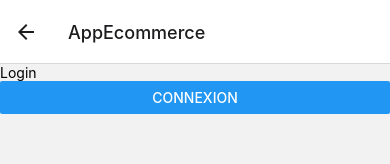
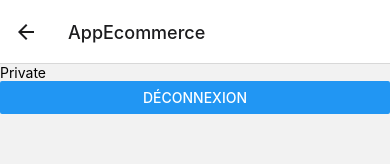
Before and after one commit to yannisjdubois/mybook-2, a React Native app: screen /AppEcommerce in a window 390 px wide. Both pictures are taken after a click on the button "CONNEXION". Shown: the top 164 px of the page. Built offline with nearby package versions, Linux system fonts and the light colour scheme.

Commit message:
paramétrage des boutons de connexion et de déconnexion

```diff
--- a/Allapps/AppNews/Ecommerce/Private/index.js
+++ b/Allapps/AppNews/Ecommerce/Private/index.js
@@ -1,10 +1,23 @@
-import { StyleSheet, Text, View } from 'react-native'
+import { StyleSheet, Text, View, Button } from 'react-native'
 import React from 'react'
+import { useDispatch } from 'react-redux';
+import { editlogin } from  './../../../../redux/action'
+const Private = () => {
 
-const Private = () => {
+    const dispatch = useDispatch();
+
+    const pressDeconnexion = () => {
+        dispatch(editlogin(false))
+        console.log("deconnexion")
+      }
+
   return (
     <View>
       <Text>Private</Text>
+      <Button
+      onPress={pressDeconnexion}
+      title='Déconnexion'
+      />
     </View>
   )
 }
--- a/Allapps/AppNews/Ecommerce/Public/Connexion.js
+++ b/Allapps/AppNews/Ecommerce/Public/Connexion.js
@@ -1,8 +1,15 @@
 import { StyleSheet, Text, View, Button } from 'react-native'
 import React from 'react'
+import { useDispatch } from 'react-redux';
+
+import { editlogin } from  './../../../../redux/action'
 
 const Login = () => {
+
+  const dispatch = useDispatch();
+
   const pressConnexion = () => {
+    dispatch(editlogin(true))
     console.log("connexion")
   }
 
--- a/Allapps/AppNews/Ecommerce/index.js
+++ b/Allapps/AppNews/Ecommerce/index.js
@@ -12,7 +12,7 @@ const Index = () => {
         {!login?
         <Connexion/>:
         <Private/>
-    }
+        }
 
 
     </View>
```
